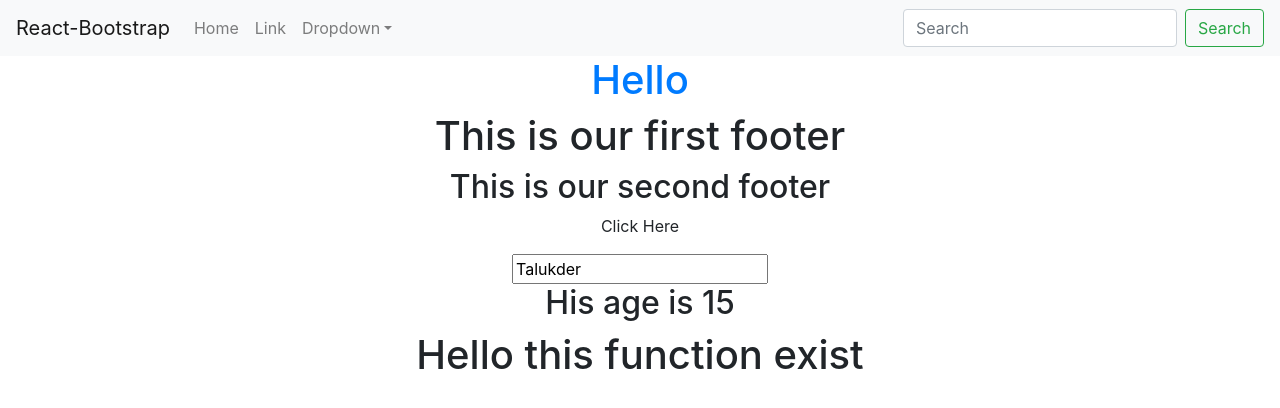
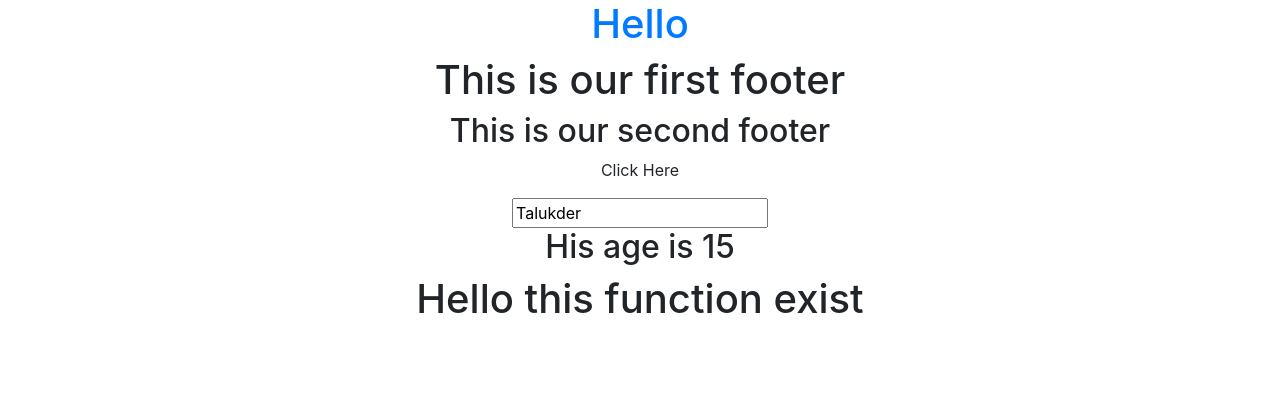
Before and after one commit to shahed-swe/react-test, a React (Create React App) app: page / in a window 1280 px wide. Shown: the top 408 px of the page. Built offline with nearby package versions, Linux system fonts and the light colour scheme.

Commit message:
new commit

```diff
--- a/src/App.js
+++ b/src/App.js
@@ -1,7 +1,4 @@
 import React from 'react';
-import { ctxConsumer } from './index'
-
-
 // import logo from './logo.svg';
 import './App.css';
 import Header from './components/header'
@@ -9,6 +6,9 @@ import 'bootstrap/dist/css/bootstrap.css';
 import 'bootstrap/dist/js/bootstrap.js';
 import {Footer, ShowMessage} from './components/footer';
 
+
+
+// here are all of those function that we need here
 
 function createAlert(){
     alert("Thank for comming here")
@@ -22,18 +22,6 @@ function App() {
       <h1 className="text-primary">Hello</h1>
       <Footer info="first footer" take="second footer" myAlert={createAlert} />
       <ShowMessage toShow={true}/>
-
-      <ctxConsumer>
-        {(context) => {
-              {context.students.map(student => {
-                  return (
-                      <div key={student}>
-                          <h1>{student}</h1>
-                      </div>
-                  )
-              })}
-        }}
-      </ctxConsumer>
     </div>
   );
 }
--- a/src/components/header.js
+++ b/src/components/header.js
@@ -1,33 +1,27 @@
 import React,{Component} from 'react';
 import 'bootstrap/dist/css/bootstrap.min.css';
 import 'bootstrap/dist/js/bootstrap.js';
-import {Navbar,NavDropdown,Nav,Form,Button,FormControl} from 'react-bootstrap'
+// import {Navbar,NavDropdown,Nav,Form,Button,FormControl} from 'react-bootstrap'
+import {CtxConsumer} from '../index'
 
 class Header extends Component{
     render(){
-        return (
-            <Navbar bg="light" expand="lg">
-                <Navbar.Brand href="#home">React-Bootstrap</Navbar.Brand>
-                <Navbar.Toggle aria-controls="basic-navbar-nav" />
-                <Navbar.Collapse id="basic-navbar-nav">
-                    <Nav className="mr-auto">
-                        <Nav.Link href="#home">Home</Nav.Link>
-                        <Nav.Link href="#link">Link</Nav.Link>
-                        <NavDropdown title="Dropdown" id="basic-nav-dropdown">
-                            <NavDropdown.Item href="#action/3.1">Action</NavDropdown.Item>
-                            <NavDropdown.Item href="#action/3.2">Another action</NavDropdown.Item>
-                            <NavDropdown.Item href="#action/3.3">Something</NavDropdown.Item>
-                            <NavDropdown.Divider />
-                            <NavDropdown.Item href="#action/3.4">Separated link</NavDropdown.Item>
-                        </NavDropdown>
-                    </Nav>
-                    <Form inline>
-                        <FormControl type="text" placeholder="Search" className="mr-sm-2" />
-                        <Button variant="outline-success">Search</Button>
-                    </Form>
-                </Navbar.Collapse>
-            </Navbar>
-        );
+        return(
+            <CtxConsumer>
+                {(context) => (
+                    <div>
+                        {context.students.map(student => {
+                            return (
+                                // <div key={student}>
+                                //     <h1>{student}</h1>
+                                // </div>
+                                console.log({student})
+                            )
+                        })}
+                    </div>
+                )}
+            </CtxConsumer>
+        )
     }
 }
 
--- a/src/index.js
+++ b/src/index.js
@@ -4,9 +4,11 @@ import './index.css';
 import App from './App';
 import * as serviceWorker from './serviceWorker';
 import {Route, BrowserRouter} from  'react-router-dom';
+import Header from './components/header';
+import {Footer, } from  './components/footer'
 
 const context = React.createContext();
-export const ctxConsumer = context.Consumer;
+export const CtxConsumer = context.Consumer;
 
 
 const students = [
@@ -22,7 +24,9 @@ const routing = (
   <BrowserRouter>
     <context.Provider value={{students : students}}>
       <div>
-        <Route path="/" component={App}></Route>
+        <Route exact path="/" component={App}></Route>
+        <Route path="/header" component={Header}></Route>
+        <Route path="/footer" component={Footer}></Route>
       </div>
     </context.Provider>
   </BrowserRouter>
```
